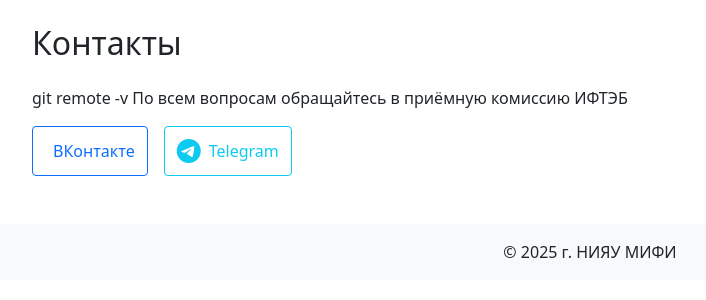
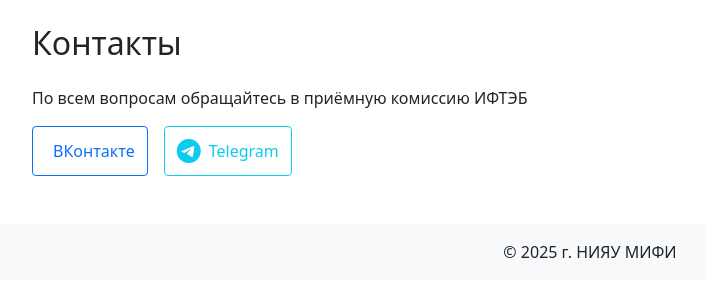
Before and after one commit to Bart990/Admission-Web-App, a Django app: page /contacts/ in a window 1280 px wide. Shown: the part 56-356 px from the top of the page, without its empty margins (50-756 px from the left). Run offline with Django 4.2, Linux system fonts and the light colour scheme; some libraries are stand-ins or nearby versions.

Commit message:
переделываем на мифи

```diff
--- a/templates/contacts.html
+++ b/templates/contacts.html
@@ -4,7 +4,7 @@
 {% block content %}
 <h2 class="mb-4">Контакты</h2>
 
-<p class="mb-3">git remote -v
+<p class="mb-3">
   По всем вопросам обращайтесь в приёмную комиссию ИФТЭБ
 </p>
 
```
